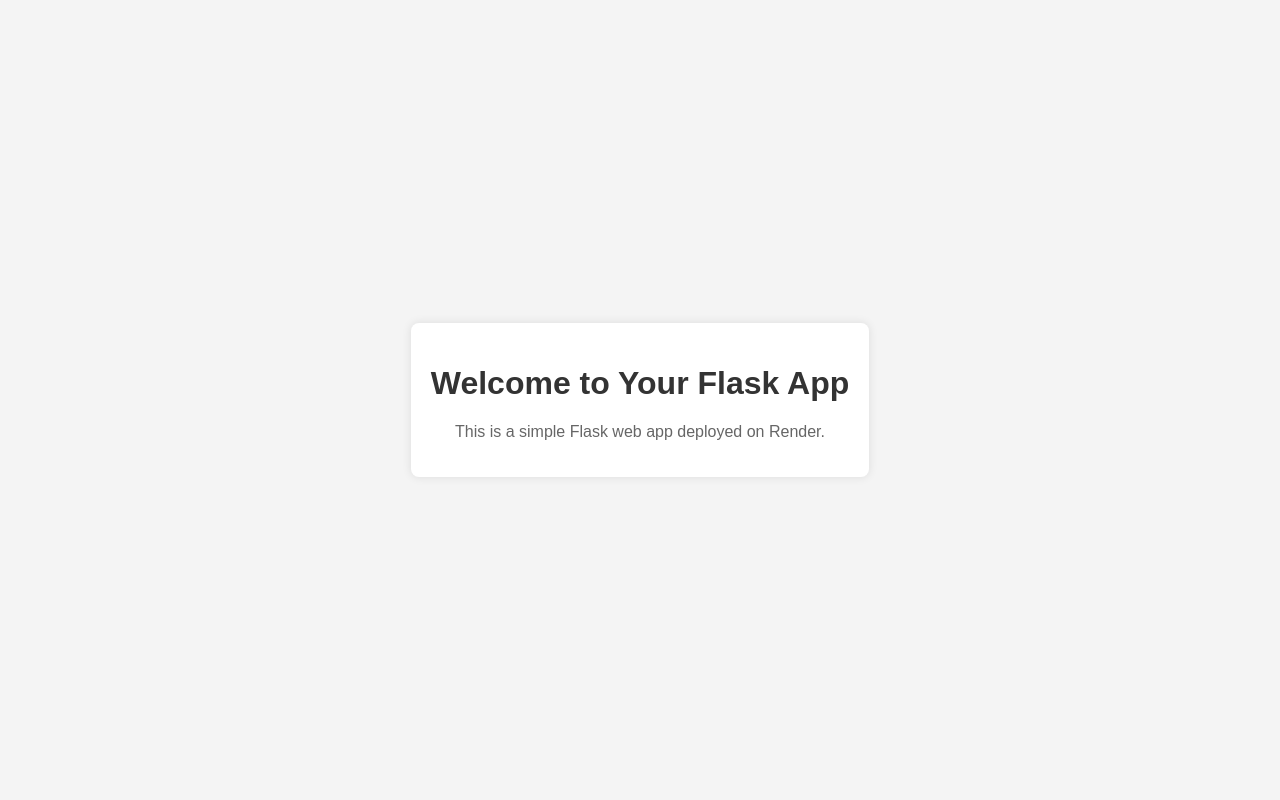
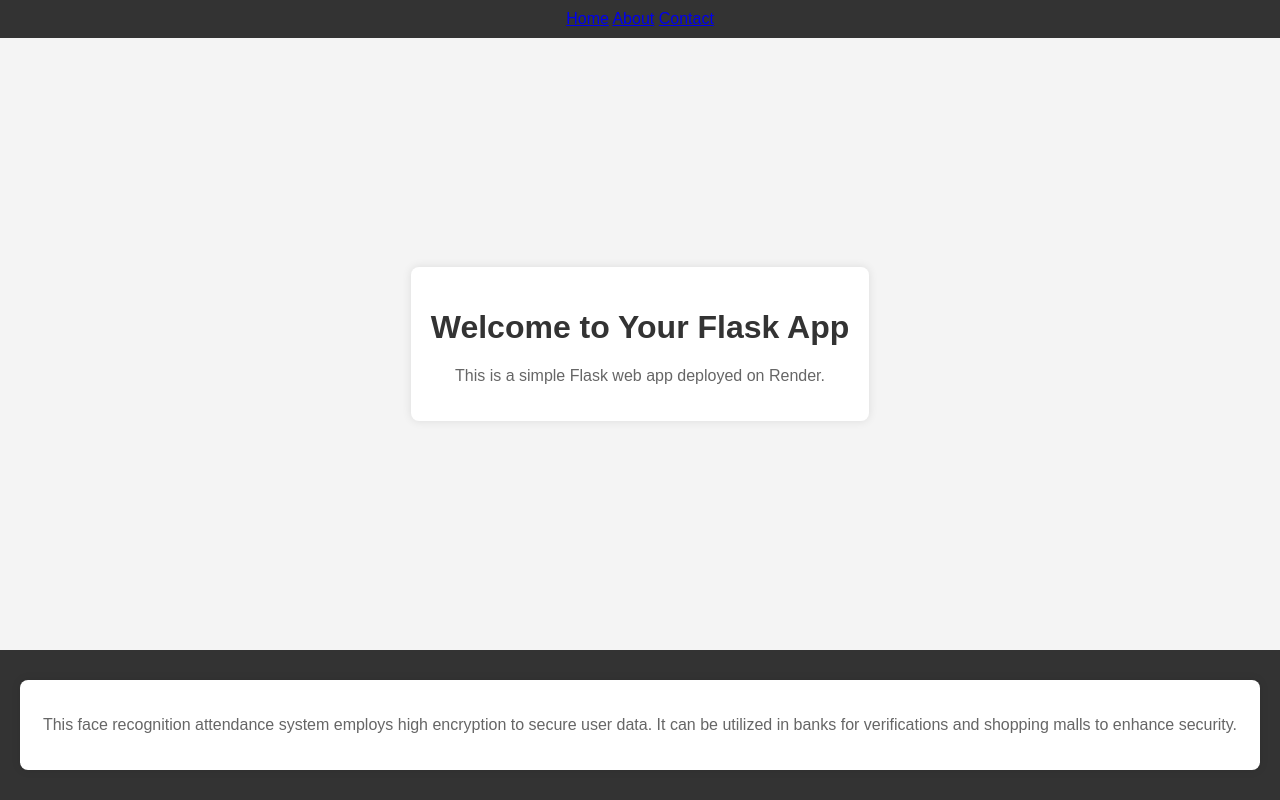
Before and after one commit to kondwani0099/simple-app, a Flask app: page / in a window 1280 px wide. Run offline with Flask 3, Linux system fonts and the light colour scheme.

Commit message:
Update welcome.html

```diff
--- a/templates/welcome.html
+++ b/templates/welcome.html
@@ -11,9 +11,18 @@
             margin: 0;
             padding: 0;
             display: flex;
+            flex-direction: column;
             align-items: center;
-            justify-content: center;
-            height: 100vh;
+            justify-content: space-between;
+            min-height: 100vh;
+        }
+
+        header, footer {
+            background-color: #333;
+            color: #fff;
+            padding: 10px;
+            text-align: center;
+            width: 100%;
         }
 
         .container {
@@ -22,6 +31,7 @@
             background-color: #fff;
             border-radius: 8px;
             box-shadow: 0 0 10px rgba(0, 0, 0, 0.1);
+            margin: 20px;
         }
 
         h1 {
@@ -34,9 +44,27 @@
     </style>
 </head>
 <body>
+    <header>
+        <nav>
+            <!-- Add your navigation links here -->
+            <a href="#">Home</a>
+            <a href="#">About</a>
+            <a href="#">Contact</a>
+        </nav>
+    </header>
+
     <div class="container">
         <h1>Welcome to Your Flask App</h1>
         <p>This is a simple Flask web app deployed on Render.</p>
     </div>
+
+    <footer>
+        <div class="container">
+            <p>
+                This face recognition attendance system employs high encryption to secure user data.
+                It can be utilized in banks for verifications and shopping malls to enhance security.
+            </p>
+        </div>
+    </footer>
 </body>
 </html>
```
